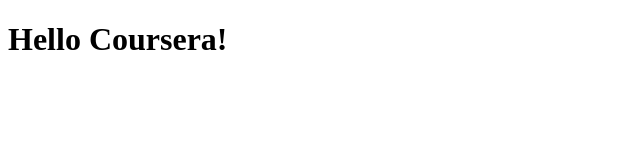
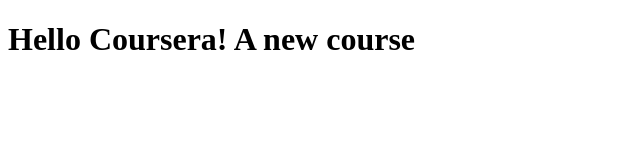
Before and after one commit to colpalm91/coursera-test, a plain HTML site: page site/index.html in a window 1280 px wide. Shown: the whole page, without its empty margins (0-640 px from the left). Drawn offline with Linux system fonts and the light colour scheme.

Commit message:
Another small change to index.html

```diff
--- a/site/index.html
+++ b/site/index.html
@@ -4,6 +4,6 @@
 	<title>Hello Coursera!</title>
 </head>
 <body>
-<h1>Hello Coursera!</h1>
+	<h1>Hello Coursera! A new course</h1>
 </body>
 </html>
```
